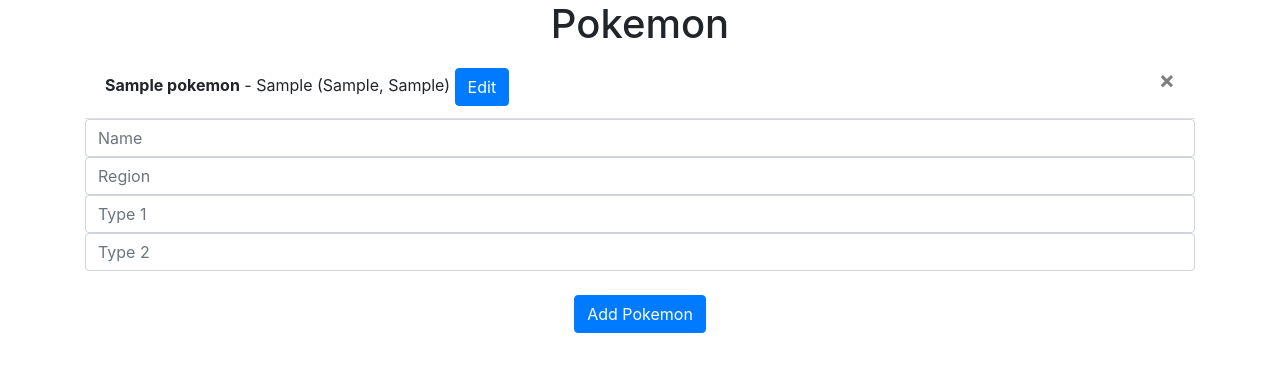
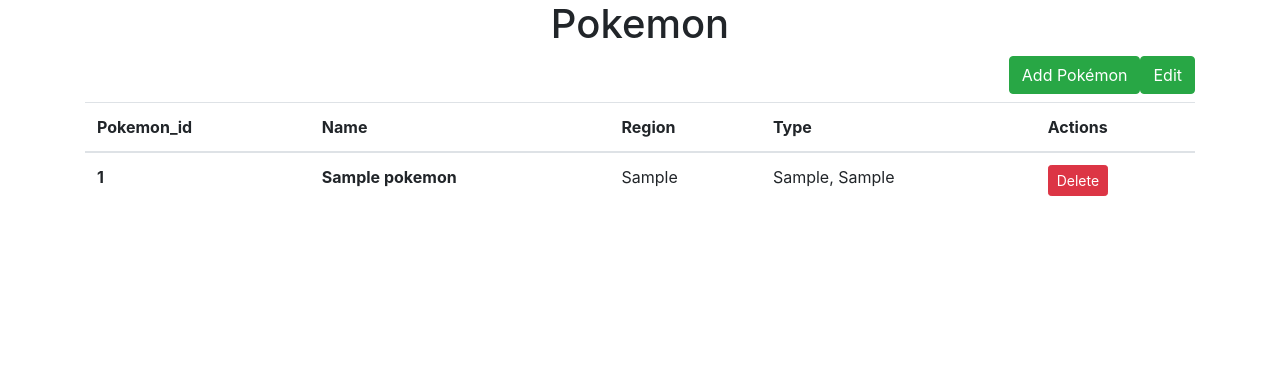
Before and after one commit to turks223-freddss/pokemon_computer, a Flask app: template pokemon_computer/website/templates/home.html in a window 1280 px wide. Shown: the part 56-428 px from the top of the page. Run offline with Flask 3, Linux system fonts and the light colour scheme; the template is opened without the code that fills it: values that come from a table or form of the project are taken from there, others are empty; tables that the repository leaves empty hold one stand-in row (values such as "Sample post"); some libraries are stand-ins or nearby versions.

Commit message:
Update home.html

```diff
--- a/pokemon_computer/website/templates/home.html
+++ b/pokemon_computer/website/templates/home.html
@@ -1,28 +1,96 @@
 {% extends "base.html" %}
 {% block title %}Home{% endblock %}
 {% block content %}
+
 <h1 align="center">Pokemon</h1>
-<ul class="list-group list-group-flush" id="pokemon">
+
+<div class="d-flex justify-content-end mb-2">
+  <button type="button" class="btn btn-success" data-toggle="modal" data-target="#addPokemonModal">
+    Add Pokémon
+  </button>
+  <button type="button" class="btn btn-success" data-toggle="modal" data-target="#editPokemonModal">
+    Edit
+  </button>
+</div>
+
+<table class="table" id="pokemon">
+  <thead>
+    <tr>
+      <th scope="col">Pokemon_id</th>
+      <th scope="col">Name</th>
+      <th scope="col">Region</th>
+      <th scope="col">Type</th>
+      <th scope="col">Actions</th>
+    </tr>
+  </thead>
+  <tbody>
     {% for pokemon in user.pokemon %}
-  <li class="list-group-item">
-    <strong>{{ pokemon.Name }}</strong> - {{pokemon.region}} ({{ pokemon.type1 }}{{ ', ' + pokemon.type2 if pokemon.type2 else '' }})
-    <button type="button" class="btn btn-primary" onclick="editPokemon({{pokemon.poke_id}})">Edit</button>
-    <button type="button" class="close" onClick="deletePokemon({{ pokemon.poke_id }})">
+    <tr>
+      <td><strong>{{pokemon.poke_id}}</strong></td>
+      <td><strong>{{ pokemon.Name }}</strong></td>
+      <td>{{ pokemon.region }}</td>
+      <td>{{ pokemon.type1 }}{{ ', ' + pokemon.type2 if pokemon.type2 else '' }}</td>
+      <td>
+        <button type="button" class="btn btn-danger btn-sm" onClick="deletePokemon({{ pokemon.poke_id }})">Delete</button>
+        </button>
+      </td>
+    </tr>
+    {% endfor %}
+  </tbody>
+</table>
+
+<div class="modal fade" id="addPokemonModal" tabindex="-1" aria-labelledby="addPokemonModalLabel" aria-hidden="true">
+  <div class="modal-dialog">
+    <div class="modal-content">
+      <div class="modal-header">
+        <h5 class="modal-title" id="addPokemonModalLabel">Add Pokémon</h5>
+        <button type="button" class="close" data-dismiss="modal" aria-label="Close">
           <span aria-hidden="true">&times;</span>
         </button>
-  </li>
-  {% endfor %}
-</ul>
+      </div>
+      <div class="modal-body">
         <form method="POST">
+          <input type="text" name="poke_id" placeholder="Pokemon ID" class="form-control" required />
           <input type="text" name="name" placeholder="Name" class="form-control" required />
           <input type="text" name="region" placeholder="Region" class="form-control" required />
           <input type="text" name="type1" placeholder="Type 1" class="form-control" required />
           <input type="text" name="type2" placeholder="Type 2" class="form-control" />
           <br />
           <div align="center">
-    <button type="submit" class="btn btn-primary">Add Pokemon</button>
+            <button type="submit" class="btn btn-primary">Add Pokémon</button>
           </div>
         </form>
+      </div>
+    </div>
+  </div>
+</div>
+
+<div class="modal fade" id="editPokemonModal" tabindex="-1" aria-labelledby="editPokemonModalLabel" aria-hidden="true">
+  <div class="modal-dialog">
+    <div class="modal-content">
+      <div class="modal-header">
+        <h5 class="modal-title" id="editPokemonModalLabel">Edit Pokémon</h5>
+        <button type="button" class="close" data-dismiss="modal" aria-label="Close">
+          <span aria-hidden="true">&times;</span>
+        </button>
+      </div>
+      <div class="modal-body">
+        <form method="POST" id="editPokemonForm">
+          <input type="text" name="poke_id" placeholder="Pokemon ID" class="form-control" required />
+          <input type="text" id="editName" name="name" placeholder="Name" class="form-control" required />
+          <input type="text" id="editRegion" name="region" placeholder="Region" class="form-control" required />
+          <input type="text" id="editType1" name="type1" placeholder="Type 1" class="form-control" required />
+          <input type="text" id="editType2" name="type2" placeholder="Type 2" class="form-control" />
+          <br />
+          <div align="center">
+            <button type="submit" class="btn btn-primary">Save Changes</button>
+          </div>
+        </form>
+      </div>
+    </div>
+  </div>
+</div>
+
 <script>
   function deletePokemon(pokemonId) {
     fetch('/delete-pokemon', {
@@ -35,17 +103,28 @@
       window.location.href = "/";
     });
   }
+
   function editPokemon(pokemonId) {
     fetch(`/get-pokemon/${pokemonId}`)
     .then(response => response.json())
     .then(data => {
-      document.getElementById('poke_id').value = data.poke_id;
-      document.getElementById('name').value = data.Name;
-      document.getElementById('region').value = data.region;
-      document.getElementById('type1').value = data.type1;
-      document.getElementById('type2').value = data.type2;
-
+      // Populate the form fields with the Pokémon data
+      document.getElementById('editPokeId').value = data.poke_id;
+      document.getElementById('editName').value = data.Name;
+      document.getElementById('editRegion').value = data.region;
+      document.getElementById('editType1').value = data.type1;
+      document.getElementById('editType2').value = data.type2;
+      // Show the edit modal
+      $('#editPokemonModal').modal('show');
     });
   }
+
+
 </script>
 {% endblock %}
+
+{% block javascript %}
+<script src="https://code.jquery.com/jquery-3.2.1.slim.min.js" integrity="sha384-KJ3o2DKtIkvYIK3UENzmM7KCkRr/rE9/Qpg6aAZGJwFDMVNA/GpGFF93hXpG5KkN" crossorigin="anonymous"></script>
+<script src="https://cdnjs.cloudflare.com/ajax/libs/popper.js/1.12.9/umd/popper.min.js" integrity="sha384-ApNbgh9B+Y1QKtv3Rn7W3mgPxhU9K/ScQsAP7hUibX39j7fakFPskvXusvfa0b4Q" crossorigin="anonymous"></script>
+<script src="https://maxcdn.bootstrapcdn.com/bootstrap/4.0.0/js/bootstrap.min.js" integrity="sha384-JZR6Spejh4U02d8jOt6vLEHfe/JQGiRRSQQxSfFWpi1MquVdAyjUar5+76PVCmYl" crossorigin="anonymous"></script>
+{% endblock %}
```
Lines whose indentation alone changed are shown as unchanged.
